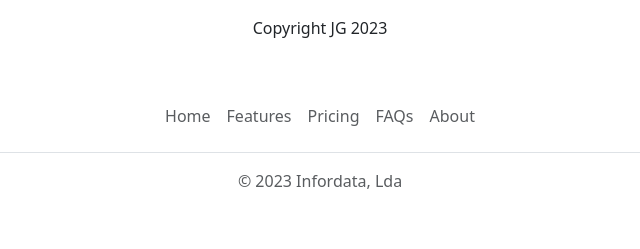
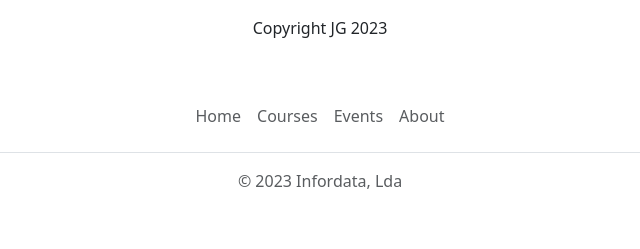
Before and after one commit to jgemo/justino-gemo-website-v2, a Flask app: page / in a window 1280 px wide. Shown: the part 1366-1615 px from the top of the page, without its empty margins (320-960 px from the left). Run offline with Flask 2, Linux system fonts and the light colour scheme.

Commit message:
functional and aesthetic emprovments

```diff
--- a/templates/footer.html
+++ b/templates/footer.html
@@ -1,11 +1,10 @@
 <div class="container">
   <footer class="py-3 my-4">
     <ul class="nav justify-content-center border-bottom pb-3 mb-3">
-      <li class="nav-item"><a href="#" class="nav-link px-2 text-muted">Home</a></li>
-      <li class="nav-item"><a href="#" class="nav-link px-2 text-muted">Features</a></li>
-      <li class="nav-item"><a href="#" class="nav-link px-2 text-muted">Pricing</a></li>
-      <li class="nav-item"><a href="#" class="nav-link px-2 text-muted">FAQs</a></li>
-      <li class="nav-item"><a href="#" class="nav-link px-2 text-muted">About</a></li>
+      <li class="nav-item"><a target="_blank" href="https://www.jovian.com" class="nav-link px-2 text-muted">Home</a></li>
+      <li class="nav-item"><a target="_blank" href="https://jovian.com/learn" class="nav-link px-2 text-muted">Courses</a></li>
+      <li class="nav-item"><a target="_blank" href="https://jovian.com/events" class="nav-link px-2 text-muted">Events</a></li>
+      <li class="nav-item"><a target="_blank" href="https://jovian.co m/about" class="nav-link px-2 text-muted">About</a></li>
     </ul>
     <p class="text-center text-muted">&copy; 2023 Infordata, Lda</p>
   </footer>
--- a/templates/home.html
+++ b/templates/home.html
@@ -32,7 +32,7 @@
       {% endfor %}
     </div>
         <div class="text-center mt-4">
-          <button class="btn btn-primary btn-lg">Contact Us</button>
+          <a href="mailto:jgemo@infordata.co.mz?subject=Question%20about%20Job%20Openings&body=My%20name%20%3Cput%20your%20name%3E%0D%0A%0D%0AMy%20question%20%3Center%20question%20here%3E" class="btn btn-primary btn-lg" >Contact Us</a>
           <p class="mt-4">Copyright JG 2023</p>
         </div>
     </div>
--- a/templates/jobitem.html
+++ b/templates/jobitem.html
@@ -13,6 +13,6 @@
      {% endif %}
   </div>
   <div class="col-2 padding-right:16px">
-    <a href="mailto:jgemo@infordata.co.mz? subject=Application for {{job['title ']}}" type="button" class="btn btn-outline-primary">Apply</a>
+    <a href="mailto:jgemo@infordata.co.mz?subject=Teste%20da%20Pagina%20{{job['title']}}&body=My%20name%20%3Cput%20your%20name%3E%0D%0A%0D%0AMy%20Resume%20link%20%3Cresume%20link%3E%0D%0A%0D%0AMy%20Linkdin%20link%20%3CLinkeIn%20link%3E" type="button" class="btn btn-outline-primary">Apply</a>
   </div>
 </div>
```
